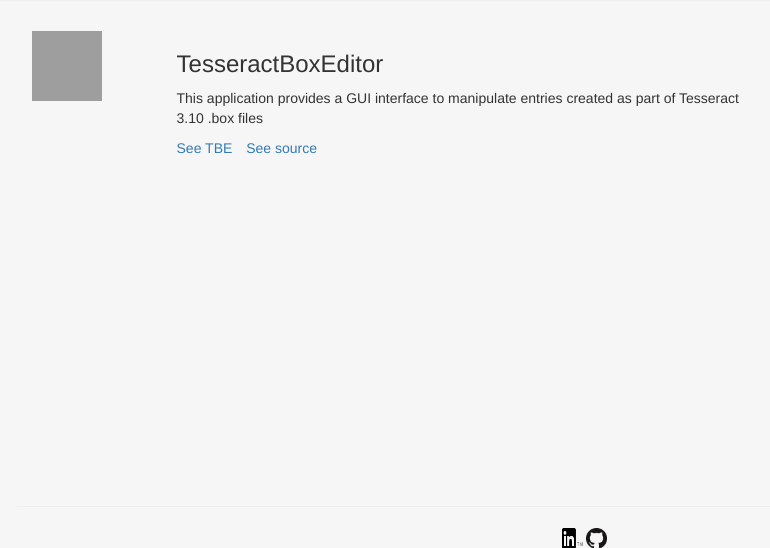
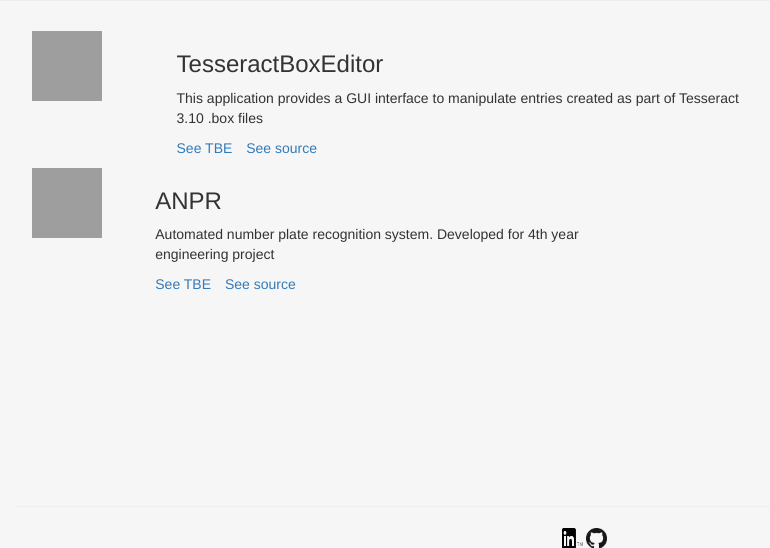
Before and after one commit to sajeevany/syogeswaran.com, a Django app: page /apps/ in a window 1280 px wide. Shown: the part 214-762 px from the top of the page, without its empty margins (53-823 px from the left). Run offline with Django 3.2, Linux system fonts and the light colour scheme; some libraries are stand-ins or nearby versions; grey boxes are pictures that could not be loaded.

Commit message:
added ANPR project reference

```diff
--- a/syogesweb/templates/syogesweb/apps.html
+++ b/syogesweb/templates/syogesweb/apps.html
@@ -6,4 +6,5 @@
 
 {% block content %}
     {% include "syogesweb/includes/appsEntry.html" with title="TesseractBoxEditor" imgRef="#" desc="This application provides a GUI interface to manipulate entries created as part of Tesseract 3.10 .box files" appRef="#" srcRef="https://github.com/sajeevany/SajBoxEditor" %}
+    {% include "syogesweb/includes/appsEntry.html" with title="ANPR" imgRef="#" desc="Automated number plate recognition system. Developed for 4th year engineering project" appRef="#" srcRef="https://github.com/sajeevany/ANPR_EDP_Capstone_Ryerson" %}
 {% endblock %}
--- a/syogesweb/templates/syogesweb/header.html
+++ b/syogesweb/templates/syogesweb/header.html
@@ -73,8 +73,6 @@
         </div>
     </div>
 
-
-
     <div id="footer" class="text-center">
         <div class="container">
             <hr>
--- a/syogesweb/templates/syogesweb/includes/appsEntry.html
+++ b/syogesweb/templates/syogesweb/includes/appsEntry.html
@@ -1,4 +1,4 @@
-<div class="container">
+<div class="container-fluid">
     <div style="float:left; display: inline-block">
         <span style="float:left">
             <img src="{{ imgRef }}" width="70" height="70">
```
